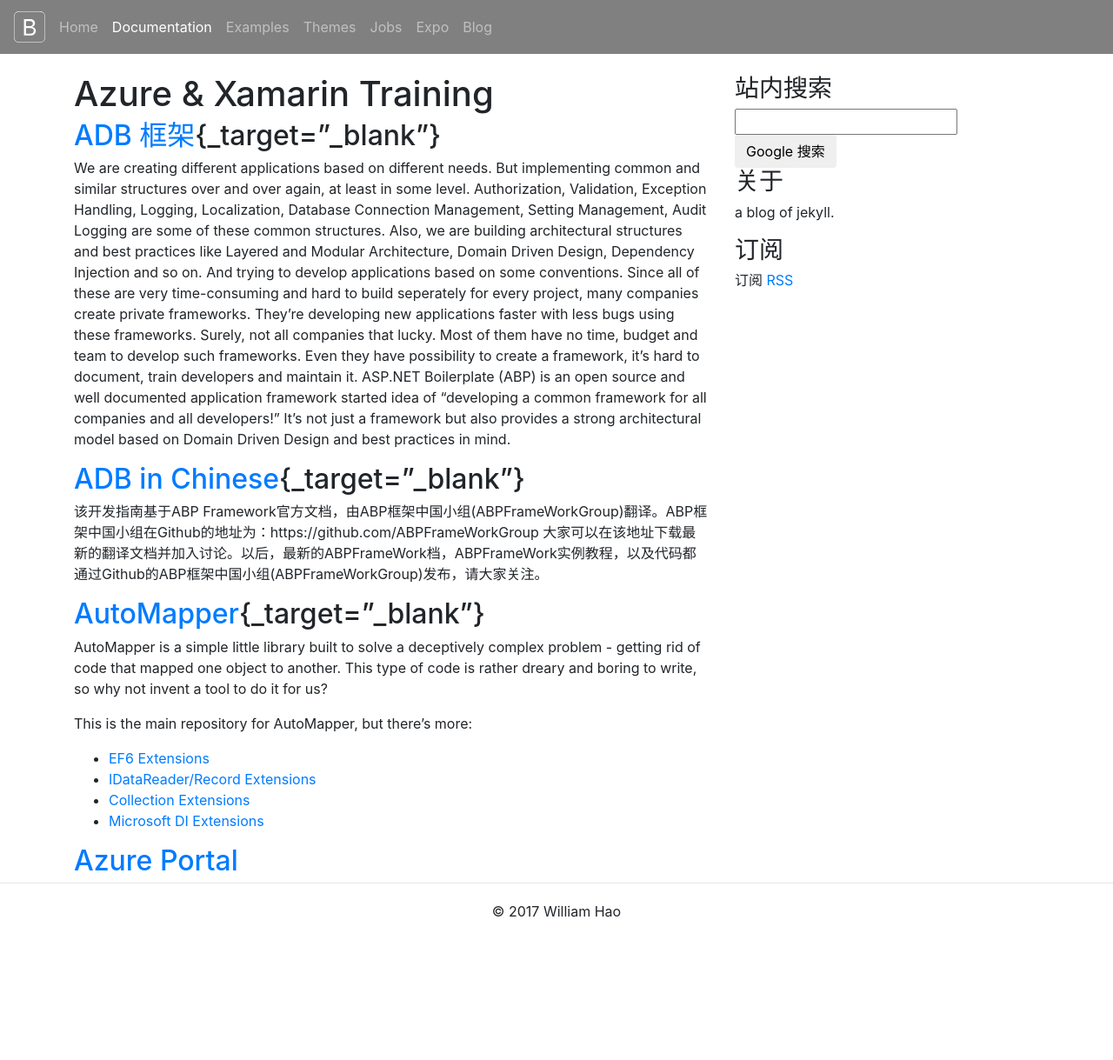
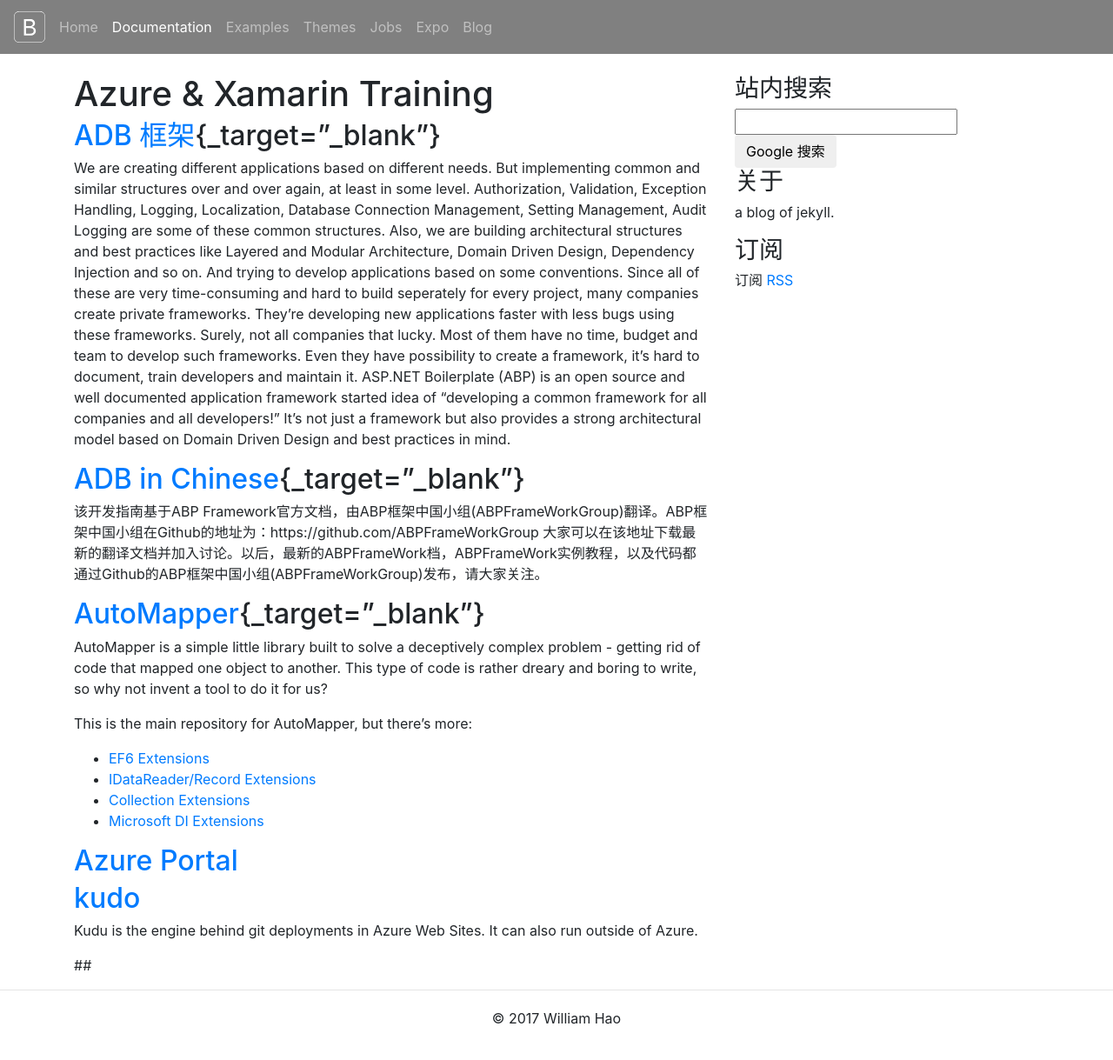
Before and after one commit to haoguanjun/jekyll, a Jekyll site: the page built from _posts/2017-9-27-azure-xamarin-training.md, in a window 1280 px wide. Shown: the whole page at 87% size. Built offline with Jekyll 4.4.1, drawn with Linux system fonts in a browser that asks for light colours; before the commit the page ends 1096 px from its top, so only the background shows below that.

Commit message:
Update 2017-9-27-azure-xamarin-training.md

```diff
--- a/_posts/2017-9-27-azure-xamarin-training.md
+++ b/_posts/2017-9-27-azure-xamarin-training.md
@@ -26,3 +26,9 @@
 * [Microsoft DI Extensions](https://github.com/AutoMapper/AutoMapper.Extensions.Microsoft.DependencyInjection)
 
 ## [Azure Portal](https://portal.azure.com)
+
+## [kudo](https://github.com/projectkudu/kudu)
+
+Kudu is the engine behind git deployments in Azure Web Sites. It can also run outside of Azure.
+
+##
```
